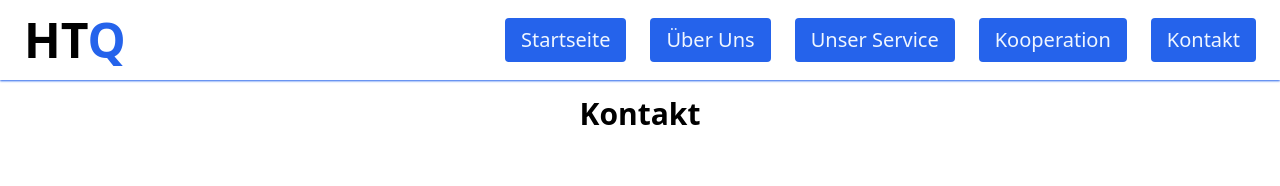
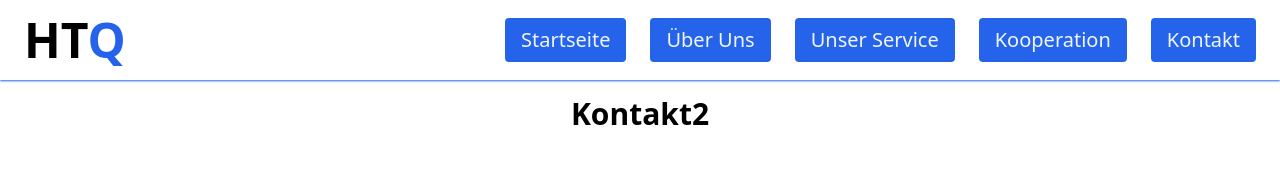
Before and after one commit to Dasajton/htq-agency, a React (Vite) app: page /contact in a window 1280 px wide. Shown: the top 186 px of the page. Built offline with nearby package versions, Linux system fonts and the light colour scheme.

Commit message:
Edward: added contact2
Co-authored-by: Edward Tanguay (windows) <edward@tanguay.info>

```diff
--- a/src/pages/Contact.jsx
+++ b/src/pages/Contact.jsx
@@ -1,7 +1,7 @@
 const Contact = () => {
     return (
         <div>
-            <h1 className="mt-24 text-3xl font-bold text-center">Kontakt</h1>
+            <h1 className="mt-24 text-3xl font-bold text-center">Kontakt2</h1>
         </div>
     )
 }
```
